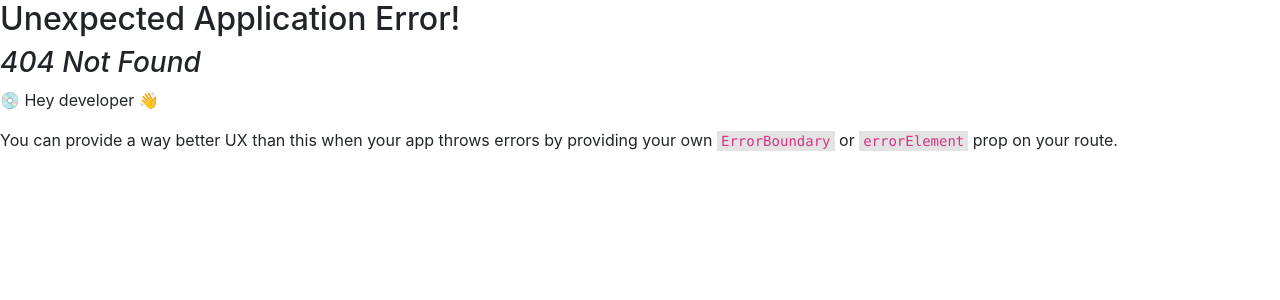
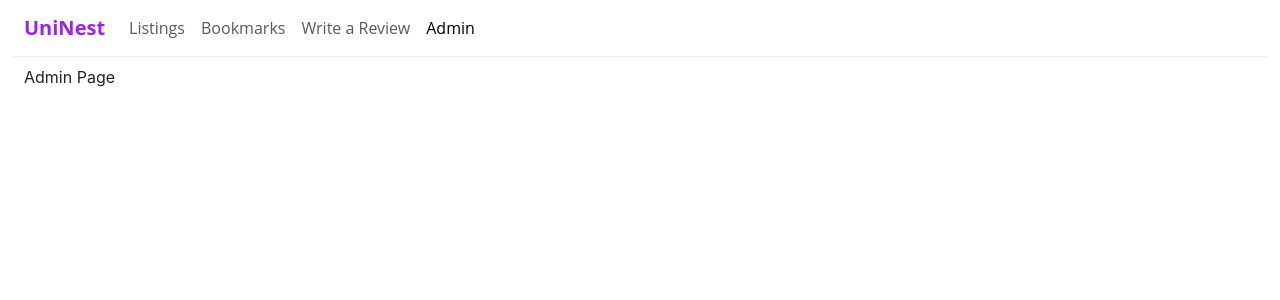
Before and after one commit to paturiUSC/itp404-final-project, a React (Create React App) app: page /admin in a window 1280 px wide. Before the commit this address had no page. Shown: the top 300 px of the page. Built offline with nearby package versions, Linux system fonts and the light colour scheme.

Commit message:
Added Admin route

```diff
--- /dev/null
+++ b/src/Routes/Admin.jsx
@@ -0,0 +1,8 @@
+export default function Admin()
+{
+    return (
+        <div className="container-fluid">
+            Admin Page
+        </div>
+    );
+}
--- a/src/Routes/Index.jsx
+++ b/src/Routes/Index.jsx
@@ -13,6 +13,8 @@ export default function Index()
                     <NavLink className="btn btn-dark btn-lg py-5 custom-bg-button" to="/bookmarks">View Bookmarked Listings</NavLink>
 
                     <NavLink className="btn btn-dark btn-lg py-5 custom-bg-button" to="/writeReview">Write a Review</NavLink>
+
+                    <NavLink className="btn btn-dark btn-lg py-5 custom-bg-button" to="/admin">Admin</NavLink>
                 </div>
             </div>
         </div>
--- a/src/Routes/Navigation.jsx
+++ b/src/Routes/Navigation.jsx
@@ -38,6 +38,11 @@ export default function Navigation() {
                     Write a Review
                   </NavLink>
                 </li>
+                <li className="nav-item">
+                  <NavLink to="/admin" className="nav-link">
+                    Admin
+                  </NavLink>
+                </li>
               </ul>
             </div>
           </div>
--- a/src/index.js
+++ b/src/index.js
@@ -13,6 +13,7 @@ import Bookmarks from './Routes/Bookmarks';
 import WriteReview from './Routes/WriteReview';
 import Listings from './Routes/Listings';
 import CompleteListing from './Routes/CompleteListing';
+import Admin from './Routes/Admin';
 
 const baseUrl = process.env.REACT_APP_API_BASE_URL;
 
@@ -75,6 +76,10 @@ const router = createBrowserRouter([
             return response.json();
           })
         }
+      },
+      {
+        path: "/admin",
+        element: <Admin />
       }
     ]
   }
```
Also changed, not shown: 1 other file (tests, documents, lock files or other folders).
